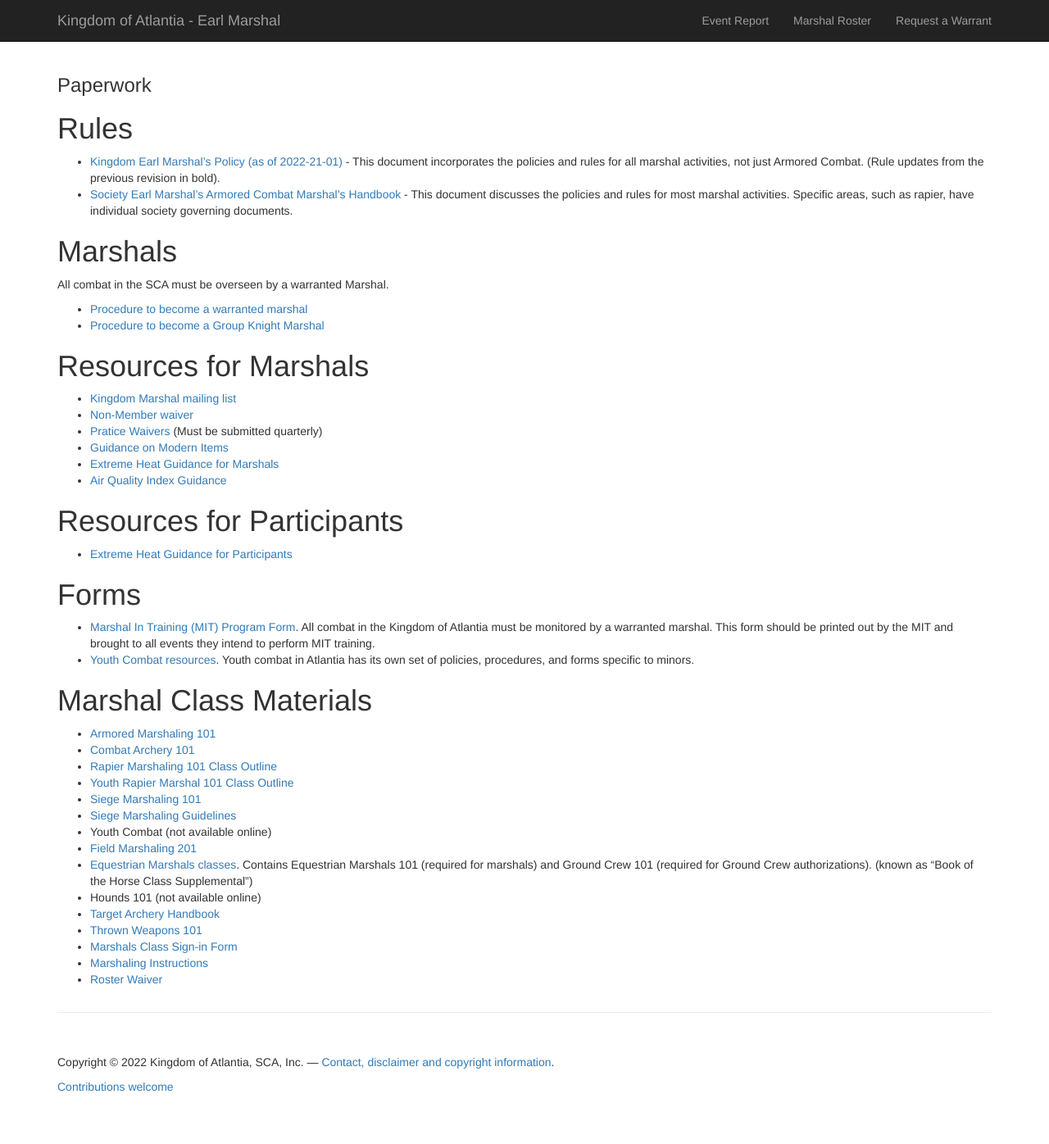
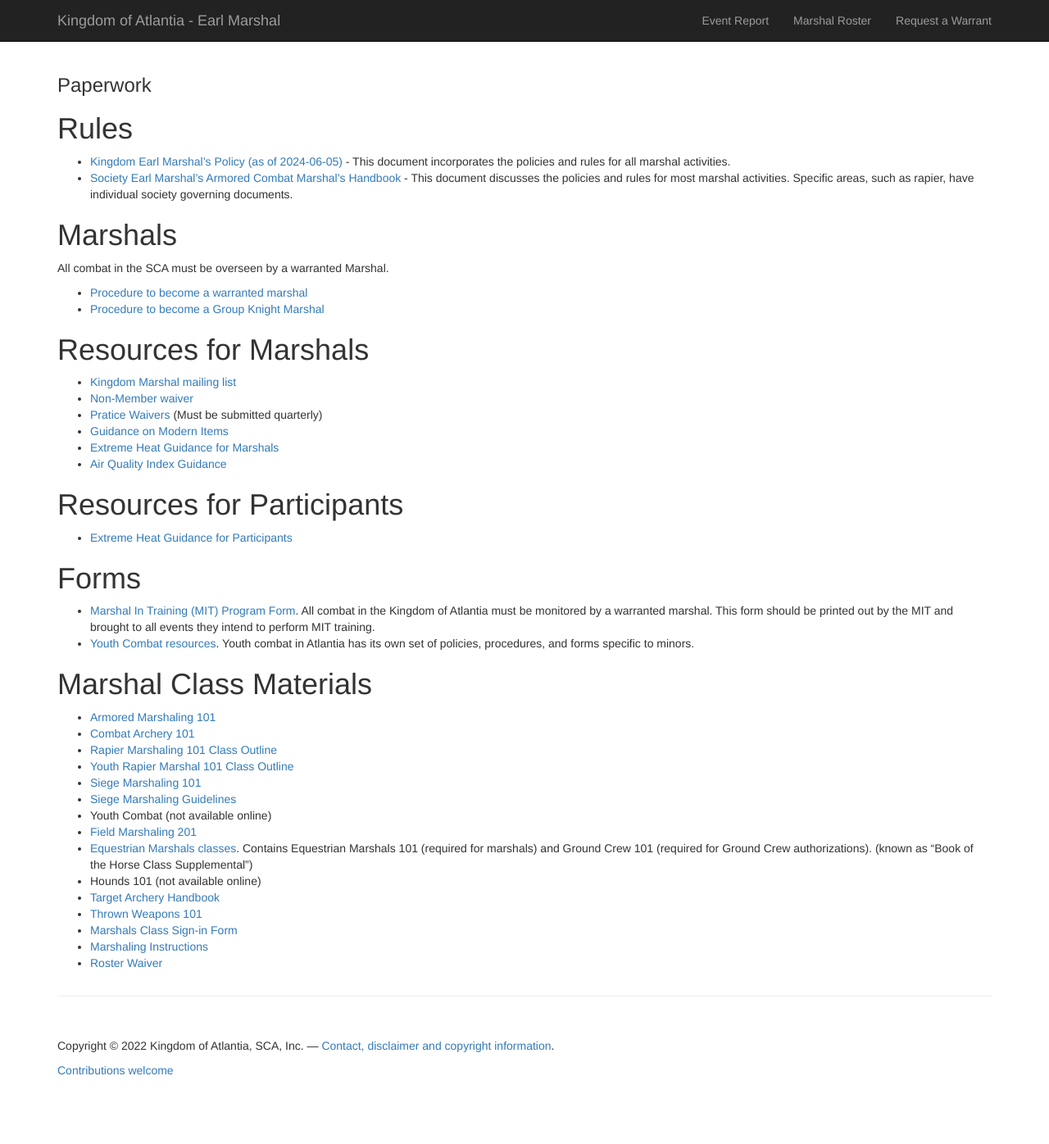
Before and after one commit to academie-de-espee/earl-marshal, a Jekyll site: the page built from paperwork.md, in a window 1280 px wide. Shown: the whole page at 82% size. Built offline with Jekyll 4.4.1, drawn with Linux system fonts in a browser that asks for light colours.

Commit message:
update link to kingdom policies

```diff
--- a/paperwork.md
+++ b/paperwork.md
@@ -4,7 +4,7 @@ layout: default
 ---
 
 # Rules
-* [Kingdom Earl Marshal's Policy (as of 2022-21-01)](/documents/Earl-Marshal-policy-2022-12-01.pdf) - This document incorporates the policies and rules for all marshal activities, not just Armored Combat.  (Rule updates from the previous revision in bold).
+* [Kingdom Earl Marshal's Policy (as of 2024-06-05)](https://atlantia.sca.org/wp-content/uploads/2024/11/Kingdom-of-Atlantia-Policy-8-20-2024.pdf) - This document incorporates the policies and rules for all marshal activities.
 * [Society Earl Marshal's Armored Combat Marshal’s Handbook](https://www.sca.org/wp-content/uploads/2023/10/Armored_Combat_Handbook-Oct_2023.pdf) - This document discusses the policies and rules for most marshal activities.  Specific areas, such as rapier, have individual society governing documents.
 
 # Marshals
```
